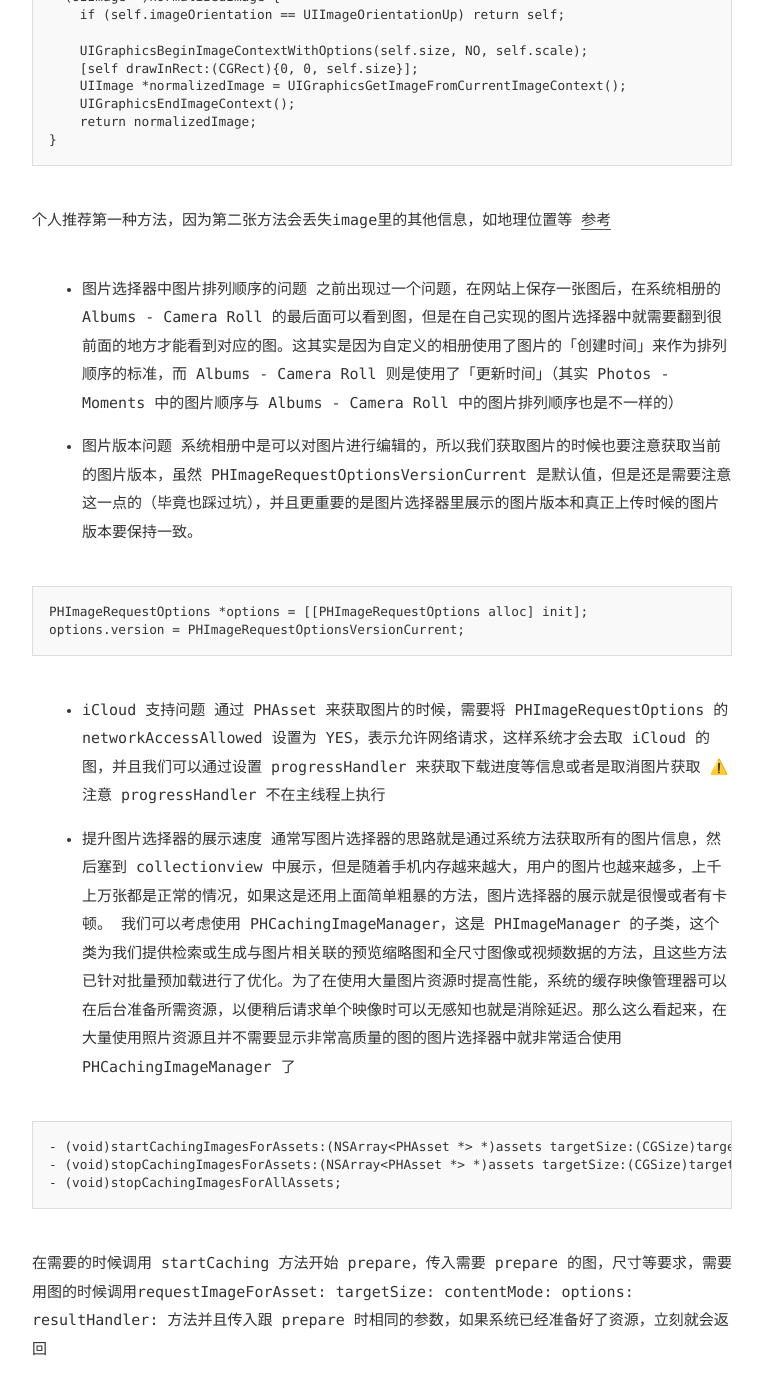
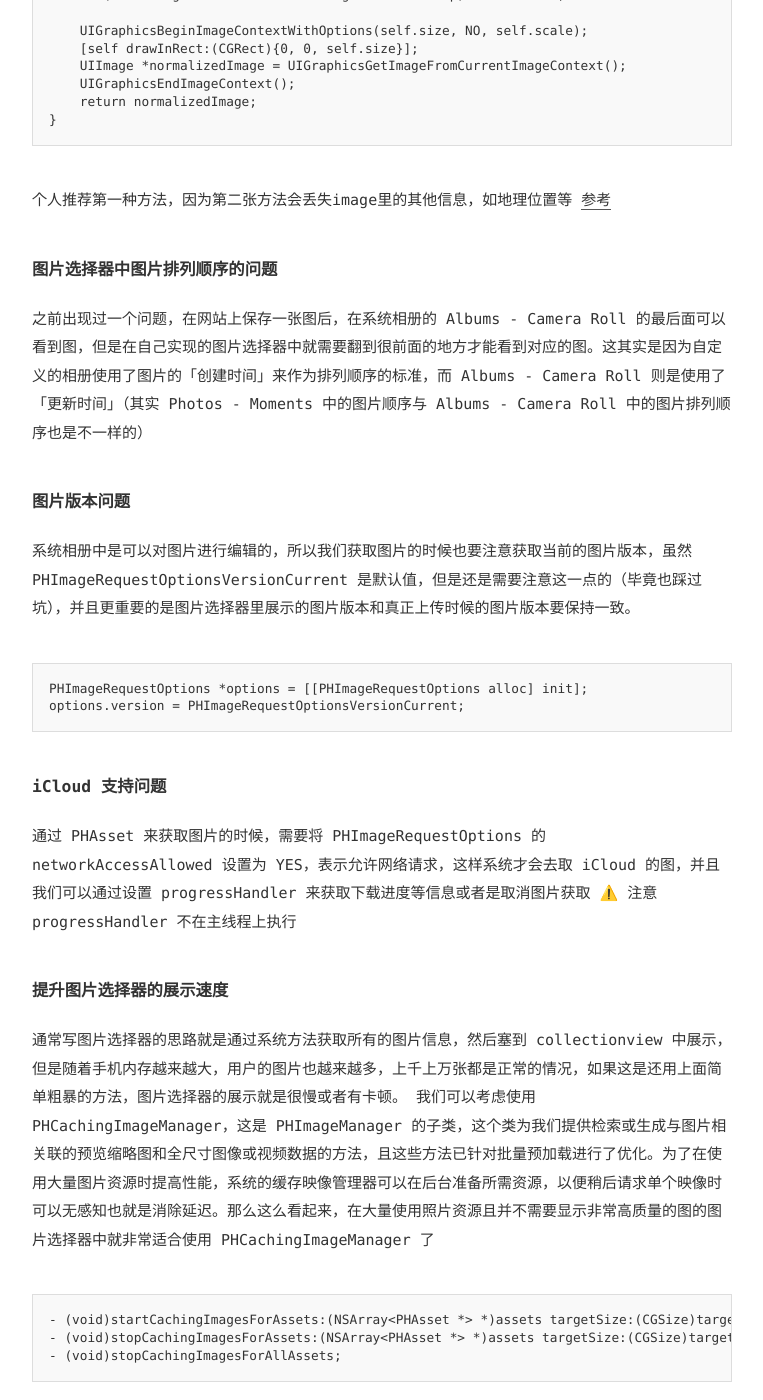
Before and after one commit to linkexin/linkexin.github.io, a Jekyll site: the page built from _posts/2018-06-12- 图片选择器和图片上传踩坑.md, in a window 1280 px wide and 1400 px high, scrolled down 3156 px. Shown: the whole window, without its empty margins (258-1021 px from the left). Built offline with Jekyll 4.4.1, drawn with Linux system fonts in a browser that asks for light colours; some of the changed text lies outside the part shown.

Commit message:
调整格式

````diff
--- a/_posts/2018-06-12- 图片选择器和图片上传踩坑.md
+++ b/_posts/2018-06-12- 图片选择器和图片上传踩坑.md
@@ -4,7 +4,7 @@ title: 图片选择器和图片上传踩坑
 
 使用自定义的图片选择器和图片上传对于一个 app 来说是相当基础的功能，之前做业务的时候碰到不少坑，其中很多是上线以后才暴露和发现的问题，所以做个整理，也为了以后避坑，后续发现新的问题会持续更新。
 
-* iOS11 的 HEIF 格式兼容问题
+### iOS11 的 HEIF 格式兼容问题
 
 HEIF 文件格式的扩展名有 .heic 、.heif 和 .avci，它们都是属于HEIF文件格式。当然，常见的只有 .heif 和 .heic 这两种，而 .avci 很少见。
 苹果在 iOS11 系统中引入 HEIF 格式用于替代原来的 JPG 格式的图片。但是安卓并不支持这种格式图片的展示，后端通常也只支持上传某些特定的格式，所以就需要将 HEIF 格式改成可以支持的图片格式，我用了如下的方法：
@@ -29,7 +29,7 @@ NSData *jpgData = UIImageJPEGRepresentation(image, 1);
 
 根据个人的实际操作结果，推荐使用 UIImageJPEGRepresentation 而不是 UIImagePNGRepresentation ，因为在使用过程中发现 HEIF 用 UIImagePNGRepresentation 压缩的话图片会非常大，费流量不说且有很大几率会发送失败
 
-* 图片旋转问题
+### 图片旋转问题
 
 Stackoverflow 上有人提过这样的问题，大概是上传风景图一切正常，但是上传人像图的时候图片会旋转 90 度，我在实际开发中也遇到了类似的问题，在使用 PHImageManager 的
 
@@ -141,10 +141,10 @@ Stackoverflow 上有人提过这样的问题，大概是上传风景图一切正
 个人推荐第一种方法，因为第二张方法会丢失image里的其他信息，如地理位置等
 [参考](https://stackoverflow.com/questions/5427656/ios-uiimagepickercontroller-result-image-orientation-after-upload/5427890#5427890)
 
-* 图片选择器中图片排列顺序的问题
+### 图片选择器中图片排列顺序的问题
 之前出现过一个问题，在网站上保存一张图后，在系统相册的 Albums - Camera Roll 的最后面可以看到图，但是在自己实现的图片选择器中就需要翻到很前面的地方才能看到对应的图。这其实是因为自定义的相册使用了图片的「创建时间」来作为排列顺序的标准，而 Albums - Camera Roll 则是使用了「更新时间」（其实 Photos - Moments 中的图片顺序与 Albums - Camera Roll 中的图片排列顺序也是不一样的）
 
-* 图片版本问题
+### 图片版本问题
 系统相册中是可以对图片进行编辑的，所以我们获取图片的时候也要注意获取当前的图片版本，虽然 PHImageRequestOptionsVersionCurrent 是默认值，但是还是需要注意这一点的（毕竟也踩过坑），并且更重要的是图片选择器里展示的图片版本和真正上传时候的图片版本要保持一致。
 
 ```
@@ -152,11 +152,11 @@
 options.version = PHImageRequestOptionsVersionCurrent;
 ```
 
-* iCloud 支持问题
+### iCloud 支持问题
 通过 PHAsset 来获取图片的时候，需要将 PHImageRequestOptions 的 networkAccessAllowed 设置为 YES，表示允许网络请求，这样系统才会去取 iCloud 的图，并且我们可以通过设置 progressHandler 来获取下载进度等信息或者是取消图片获取
 ⚠️ 注意 progressHandler 不在主线程上执行
 
-* 提升图片选择器的展示速度
+### 提升图片选择器的展示速度
 通常写图片选择器的思路就是通过系统方法获取所有的图片信息，然后塞到 collectionview 中展示，但是随着手机内存越来越大，用户的图片也越来越多，上千上万张都是正常的情况，如果这是还用上面简单粗暴的方法，图片选择器的展示就是很慢或者有卡顿。
 我们可以考虑使用 PHCachingImageManager，这是 PHImageManager 的子类，这个类为我们提供检索或生成与图片相关联的预览缩略图和全尺寸图像或视频数据的方法，且这些方法已针对批量预加载进行了优化。为了在使用大量图片资源时提高性能，系统的缓存映像管理器可以在后台准备所需资源，以便稍后请求单个映像时可以无感知也就是消除延迟。那么这么看起来，在大量使用照片资源且并不需要显示非常高质量的图的图片选择器中就非常适合使用 PHCachingImageManager 了
 
@@ -168,6 +168,7 @@ options.version = PHImageRequestOptionsVersionCurrent;
 
 在需要的时候调用 startCaching 方法开始 prepare，传入需要 prepare 的图，尺寸等要求，需要用图的时候调用requestImageForAsset: targetSize: contentMode: options: resultHandler: 方法并且传入跟 prepare 时相同的参数，如果系统已经准备好了资源，立刻就会返回
 
-* requestImageForAsset 方法返回两个结果的问题
+### requestImageForAsset 方法返回两个结果的问题
+
 通过 PHAsset 获取图片时我们会调用 requestImageForAsset: targetSize: contentMode: options: resultHandler: 方法，但是在实际使用过程中会发现 resultHandler 被调用了两次，并且返回了不一样的结果。
 如果 PHImageRequestOptions 的 isSynchronous 属性是 YES 的话，resultHandler 确实有可能会被调用多于一次，这个值默认是 YES，所以如果我们不做特殊设置的话，系统有可能先返回一个质量不高的图，等到拿到了质量高的图，系统会再调一次这个方法将图传回。
````
